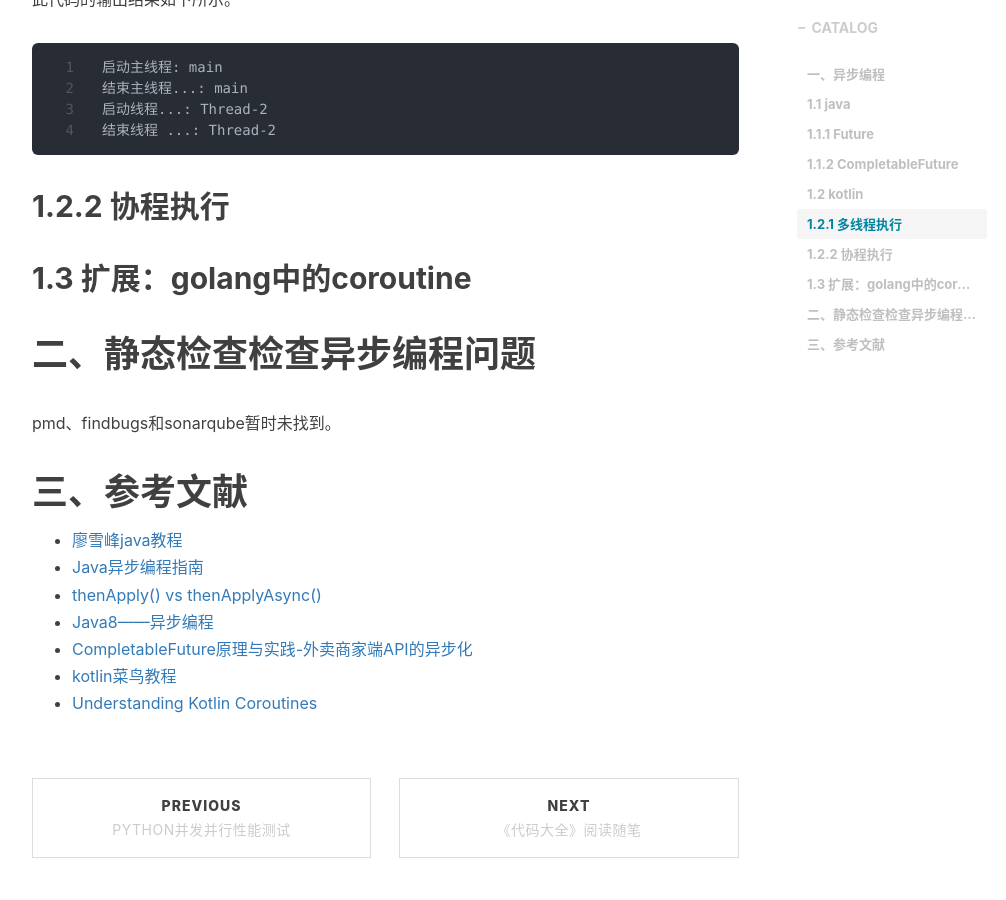
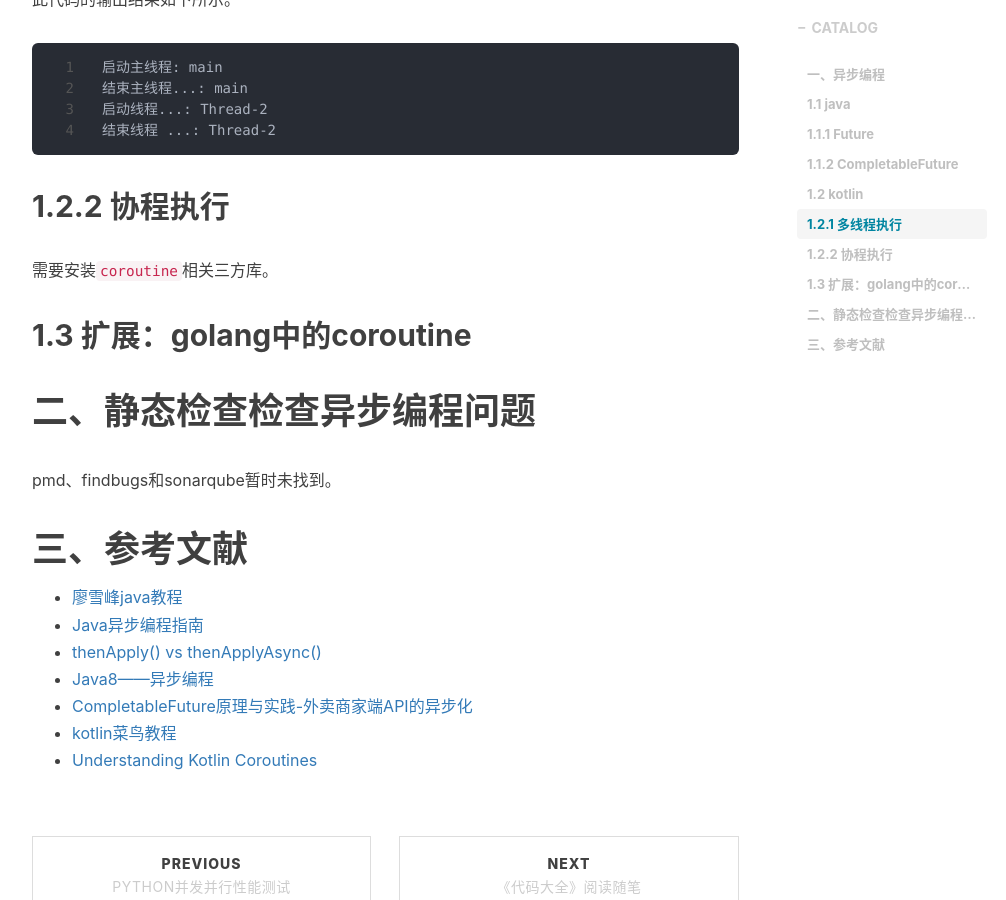
Before and after one commit to shihai1991/shihai1991.github.io, a Jekyll site: the page built from _posts/2021-12-24-java异步编程的静态检查.md, in a window 1280 px wide and 900 px high, scrolled down 2531 px. Shown: the whole window, without its empty margins (233-1239 px from the left). Built offline with Jekyll 4.4.1, drawn with Linux system fonts in a browser that asks for light colours; nearby versions of some CDN libraries; comment, search, counter and statistics services are not loaded.

Commit message:
Update 2021-12-24-java异步编程的静态检查.md

````diff
--- a/_posts/2021-12-24-java异步编程的静态检查.md
+++ b/_posts/2021-12-24-java异步编程的静态检查.md
@@ -89,6 +89,8 @@ main()
 结束线程 ...: Thread-2
 ```
 ## 1.2.2 协程执行
+需要安装`coroutine`相关三方库。
+
 
 ## 1.3 扩展：golang中的coroutine
 
````
